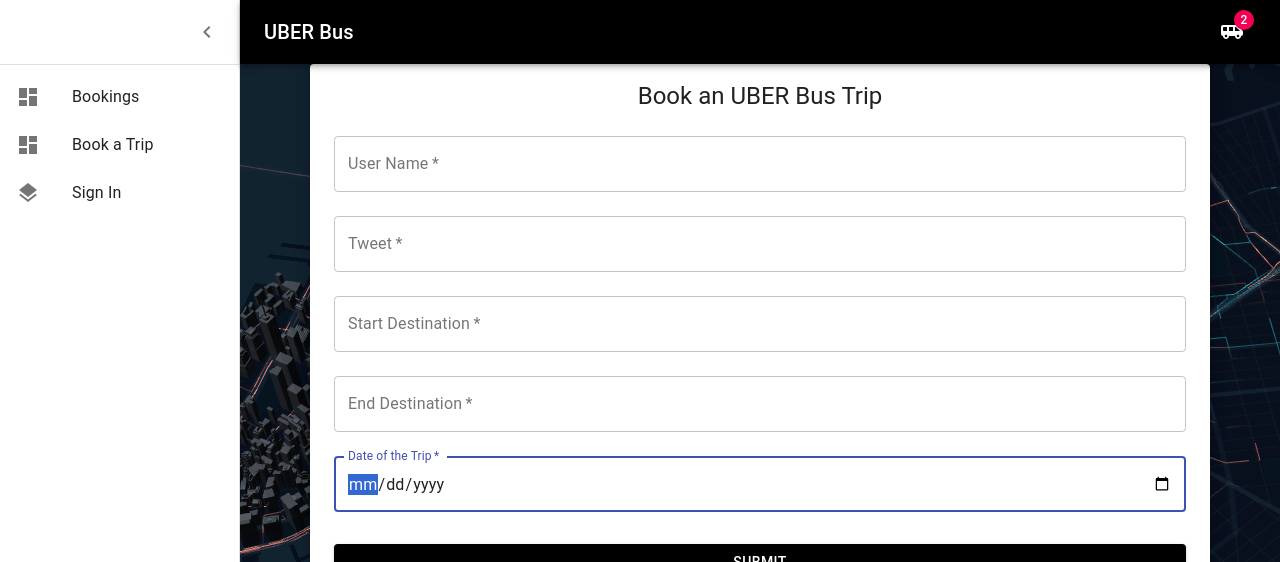
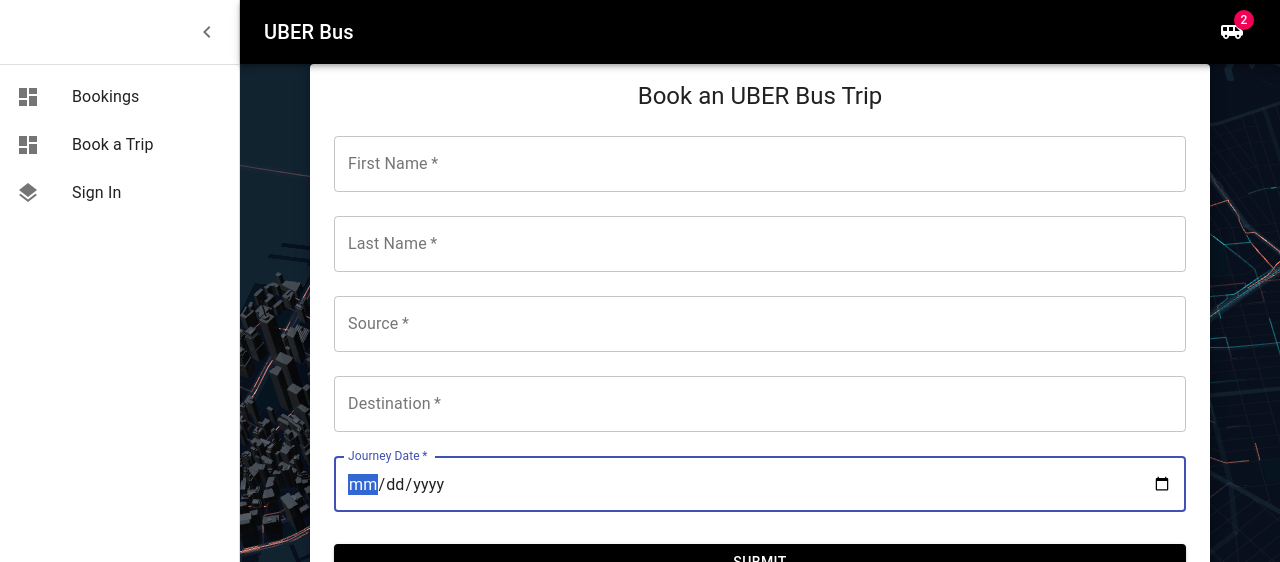
Before and after one commit to Spring2021-DevOps/Frontend, a React (Create React App) app: page /bookatrip in a window 1280 px wide. Shown: the top 562 px of the page. Built offline with nearby package versions, Linux system fonts and the light colour scheme; no server answers; what react-native would draw is missing.

Commit message:
changes in object

```diff
--- a/src/pages/Compose/Compose.js
+++ b/src/pages/Compose/Compose.js
@@ -54,22 +54,20 @@
 const Compose = () => {
   const classes = useStyles();
   const history = useHistory();
-  const [tweet, setTweet] = useState('');
-  const [username, setUsername] = useState('');
-  const [start, setStart] = useState('');
-  const [end, setEnd] = useState('');
-  const [date, setDate] = useState('');
+  const [firstName, setFirstName] = useState('');
+  const [lastName, setLastName] = useState('');
+  const [source, setSource] = useState('');
+  const [destination, setDestination] = useState('');
+  const [journeyDate, setJourneyDate] = useState('');
 
   // async launch POST
-  const postTweet = async (user, description, priv, pic, startp, endp, datep) => {
+  const postTweet = async (firstNameP, lastNameP, sourceP, destinationP, journeyDateP) => {
     const paramdict = {
-      'user': user,
-      'description': description,
-      'private': priv,
-      'pic': pic,
-      'startp': startp,
-      'endp': endp,
-      'datep': datep
+      'firstNameP': firstNameP,
+      'lastNameP': lastNameP,
+      'sourceP': sourceP,
+      'destinationP': destinationP,
+      'journeydDateP': journeyDateP
     }
 
     try {
@@ -112,15 +110,15 @@
 
     const priv = true;
     //const username = 'Elon Musk';
-    const myArray = [
-      "women",
-      "men"
-    ];
-    const img_gender = myArray[Math.floor(Math.random()*myArray.length)];
-    const img_index = Math.floor(Math.random() * 100) + 1 ;
-    const img_url = 'https://randomuser.me/api/portraits/' + img_gender + '/' + img_index.toString() + '.jpg';
+  //  const myArray = [
+  //    "women",
+  //    "men"
+  //  ];
+   // const img_gender = myArray[Math.floor(Math.random()*myArray.length)];
+   // const img_index = Math.floor(Math.random() * 100) + 1 ;
+   // const img_url = 'https://randomuser.me/api/portraits/' + img_gender + '/' + img_index.toString() + '.jpg';
 
-    postTweet(username, tweet, priv, img_url, start, end, date);
+    postTweet(firstName, lastName, source, destination, journeyDate);
     alert('Your trip has been Booked!');
   }
 
@@ -133,74 +131,74 @@
           </Typography>
           <form className={classes.form} onSubmit={handleSubmit} noValidate>
             <TextField
-              value={username}
-              onInput={(e) => setUsername(e.target.value)}
+              value={firstName}
+              onInput={(e) => setFirstName(e.target.value)}
               variant="outlined"
               margin="normal"
               required
               fullWidth
-              id="username"
-              label={'User Name'}
-              name="username"
-              autoComplete="username"
+              id="firstName"
+              label={'First Name'}
+              name="firstName"
+              autoComplete="firstName"
               autoFocus
             />
             <TextField
-             value={tweet}
-               onInput={(e) => setTweet(e.target.value)}
+              value={lastName}
+              onInput={(e) => setLastName(e.target.value)}
+              variant="outlined"
+              margin="normal"
+              required
+              fullWidth
+              id="lastName"
+              label={'Last Name'}
+              name="lastName"
+              autoComplete="lastName"
+              autoFocus
+            />
+            <TextField
+             value={source}
+               onInput={(e) => setSource(e.target.value)}
                variant="outlined"
                margin="normal"
                required
                fullWidth
-               id="tweet"
-               label={'Tweet'}
-               name="tweet"
-               autoComplete="tweet"
+               id="source"
+               label={'Source'}
+               name="source"
+               autoComplete="source"
                autoFocus
              />
 
             <TextField
-              value={start}
-              onInput={(e) => setStart(e.target.value)}
+              value={destination}
+              onInput={(e) => setDestination(e.target.value)}
               variant="outlined"
               margin="normal"
               required
               fullWidth
-              id="start"
-              label={'Start Destination'}
-              name="start"
-              autoComplete="start"
+              id="destination"
+              label={'Destination'}
+              name="destination"
+              autoComplete="destination"
               autoFocus
             />
 
             <TextField
-              value={end}
-              onInput={(e) => setEnd(e.target.value)}
+              value={journeyDate}
+              onInput={(e) => setJourneyDate(e.target.value)}
               variant="outlined"
               margin="normal"
               required
               fullWidth
-              id="end"
-              label={'End Destination'}
-              name="end"
-              autoComplete="end"
+              id="journeyDate"
+              label={'Journey Date'}
+              type="date"
+              name="journeyDate"
+              autoComplete="journeyDate"
               autoFocus
             />
 
-            <TextField
-              value={date}
-              onInput={(e) => setDate(e.target.value)}
-              variant="outlined"
-              margin="normal"
-              required
-              fullWidth
-              id="date"
-              label={'Date of the Trip'}
-              type="date"
-              name="date"
-              autoComplete="date"
-              autoFocus
-            />
 
 
             <Button
--- a/src/pages/Tweets/Home.js
+++ b/src/pages/Tweets/Home.js
@@ -4,7 +4,7 @@
 //import axios from 'axios';
 
 const THome = () => {
-  const [tweets, setTweets] = React.useState([]);
+  const [bookings, setBookings] = React.useState([]);
   const [loading, setLoading] = React.useState(true);
 
   useEffect(() => {
@@ -12,7 +12,7 @@
 	  const res = await fetch("http://0.0.0.0:5000/bookings");
       const { results } = await res.json();
       console.log(results);
-      setTweets([...results]);
+      setBookings([...results]);
 	  setLoading(false);
     };
 
@@ -28,7 +28,7 @@
 		  size="large"
 	    />
 	  ) : (
-	    <TweetList tweets={tweets} />
+	    <TweetList bookings={bookings} />
 	  )}
     </ScrollView>
   );
--- a/src/pages/Tweets/TweetItem.js
+++ b/src/pages/Tweets/TweetItem.js
@@ -1,16 +1,17 @@
 import React from "react";
 import { View, Image, Text, StyleSheet } from "react-native";
 
-const TweetItem = ({ item: tweet }) => {
+const TweetItem = ({ item: booking }) => {
   return (
     <View style={styles.row}>
-      <Image style={styles.rowIcon} source={tweet.pic} />
+      <Image style={styles.rowIcon} source={"../../../uber.png"} />
       <View style={styles.rowData}>
-        <Text style={styles.rowDataText}>{`${tweet.date} ${tweet.user} ${tweet.private} ${tweet.aboutme}`}</Text>
-        <Text style={styles.rowDataSubText}>{tweet.description}</Text>
-        <Text style={styles.rowDataSubText}>{tweet.startp}</Text>
-        <Text style={styles.rowDataSubText}> -- {tweet.endp}</Text>
-        <Text style={styles.rowDataSubText}>{tweet.datep}</Text>
+
+        <Text style={styles.rowDataSubText}>First Name : {booking.firstName}</Text><br></br>
+        <Text style={styles.rowDataSubText}>Last Name :{booking.lastName}</Text><br></br>
+        <Text style={styles.rowDataSubText}>Source :{booking.source}</Text><br></br>
+        <Text style={styles.rowDataSubText}>Destination :{booking.destination}</Text><br></br>
+        <Text style={styles.rowDataSubText}>Journey Date :{booking.journeyDate}</Text><br></br>
 
       </View>
     </View>
```
